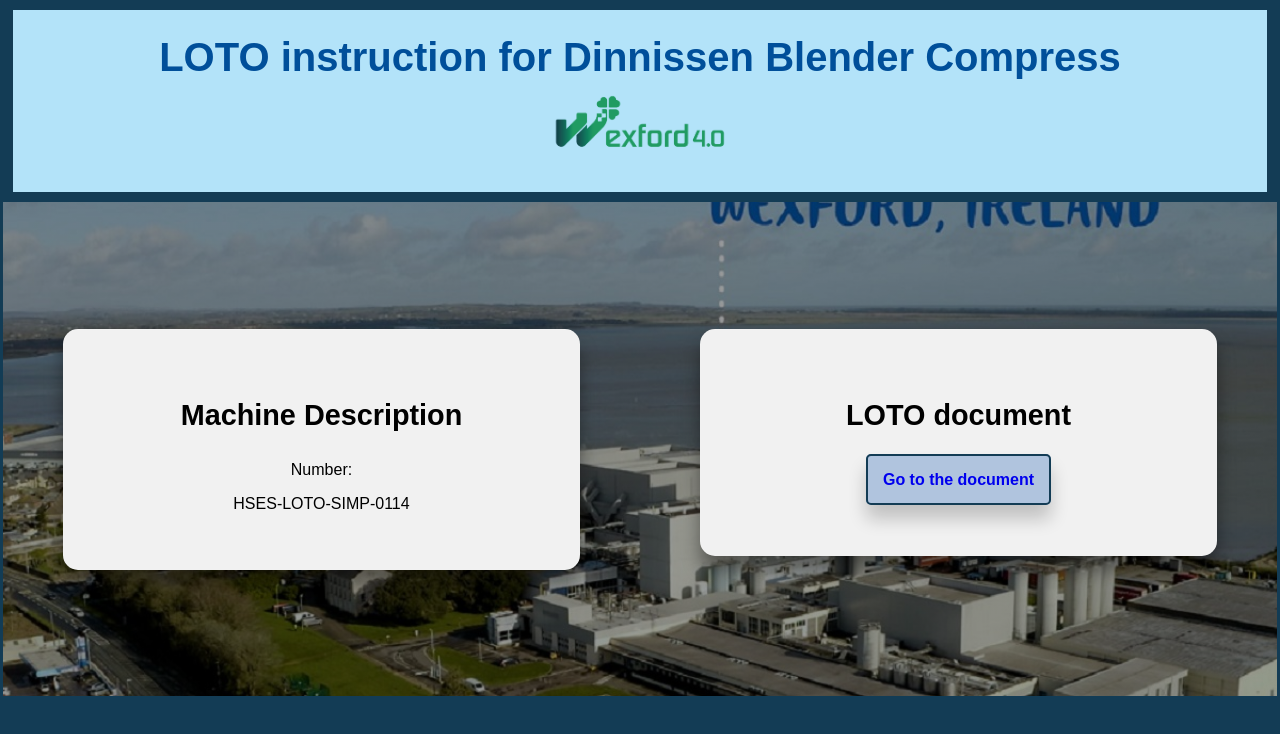
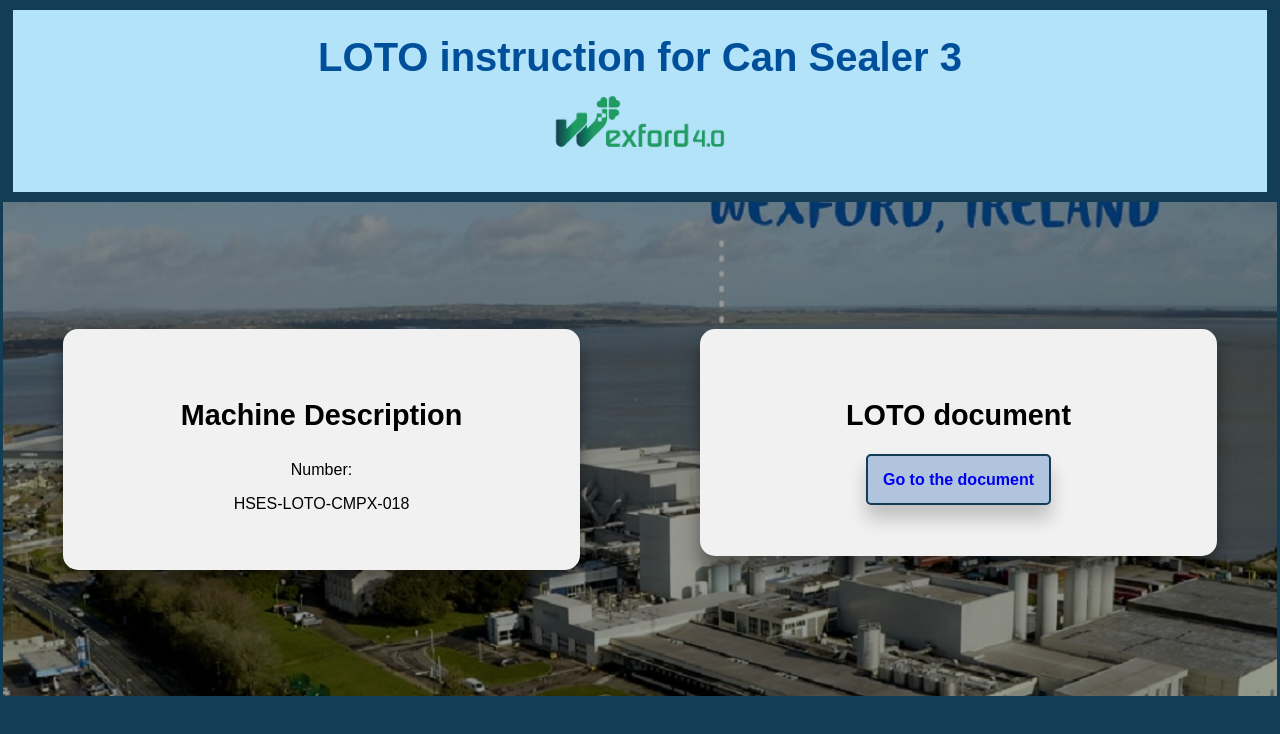
Before and after one commit to Constancetermoz/Can-Sealer-3, a plain HTML site: page index.html in a window 1280 px wide. Drawn offline with Linux system fonts and the light colour scheme.

Commit message:
Update index.html

```diff
--- a/index.html
+++ b/index.html
@@ -2,13 +2,13 @@
 <html>
 <head>
 <meta name="LOTO Instruction" content="width=device-width, initial-scale=1">
-<title>LOTO INSTRUCTION - Dinnissen Blender Compress</title>
+<title>LOTO INSTRUCTION - Can Sealer 3</title>
 <link rel="stylesheet" href="style.css">
 </head>
 <body>
 
 <div class="Title">
-  <h1>LOTO instruction for Dinnissen Blender Compress</h1>
+  <h1>LOTO instruction for Can Sealer 3</h1>
   <img src="logo.png" alt="Wexford digital team logo" style="width:200px;">
 </div>
 
@@ -17,14 +17,14 @@
     <div class="card">
       <h3>Machine Description</h3>
       <p>Number:</p>
-      <p>HSES-LOTO-SIMP-0114</p>
+      <p>HSES-LOTO-CMPX-018</p>
     </div>
   </div>
 
   <div class="column">
     <div class="card" style="padding-bottom:67px;">
       <h3 style="padding-bottom:10px;">LOTO document</h3>
-      <a href="https://live.danwex.ideagenqpulse.com/QPulse/default.aspx#ViewID=Revision_DetailView_Active&ObjectKey=5046&ObjectClassName=Bacchus.Xpo.BusinessObjects.Documents.Revision&mode=View">Go to the document</a>
+      <a href="https://live.danwex.ideagenqpulse.com/QPulse/default.aspx#ViewID=Revision_DetailView_Active&ObjectKey=4476&ObjectClassName=Bacchus.Xpo.BusinessObjects.Documents.Revision&mode=View">Go to the document</a>
     </div>
   </div>
 
```
